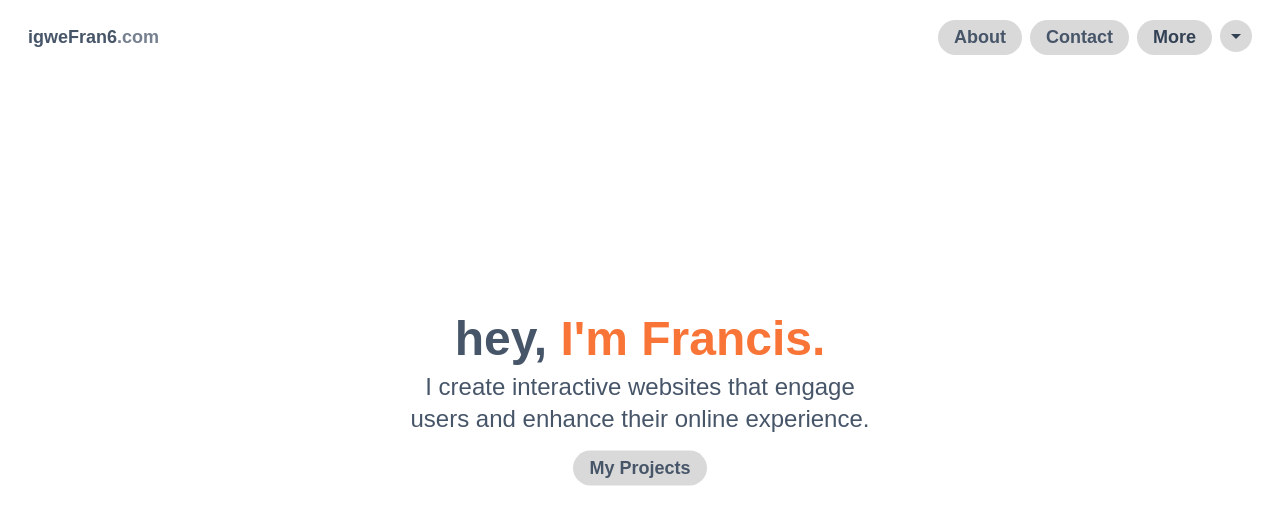
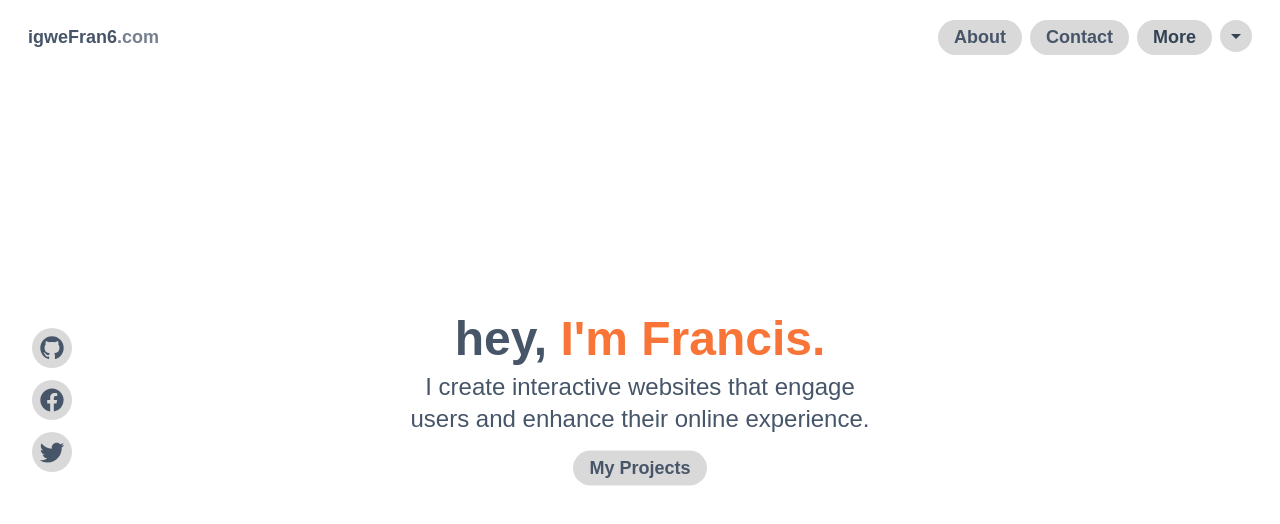
Before and after one commit to Igwefran6/igwefran6.com, a React (Vite) app: page / in a window 1280 px wide. Shown: the top 524 px of the page. Built offline with nearby package versions, Linux system fonts and the light colour scheme; a web font is replaced by a local one.

Commit message:
Move SocialIcon, Modify Home component

```diff
--- a/package.json
+++ b/package.json
@@ -10,6 +10,8 @@
     "preview": "vite preview"
   },
   "dependencies": {
+    "@mdi/js": "^7.4.47",
+    "@mdi/react": "^1.6.1",
     "react": "^18.3.1",
     "react-dom": "^18.3.1",
     "react-router-dom": "^6.25.1"
--- /dev/null
+++ b/src/components/SocialIcon.jsx
@@ -0,0 +1,34 @@
+import Icon from "@mdi/react";
+import { useState } from "react";
+
+const SocialIcon = ({ icon, toolTip }) => {
+  const [visible, setVisible] = useState(false);
+  return (
+    <div className="relative">
+      <div
+        className="group"
+        onMouseEnter={() => setVisible(true)}
+        onMouseLeave={() => setVisible(false)}
+      >
+        {" "}
+        <span className="w-10 h-10 bg-primary group-hover:bg-secondary rounded-full grid place-items-center transition-all">
+          <Icon
+            path={icon}
+            size="28px"
+            className="group-hover:text-primary transition-all"
+          />
+        </span>
+      </div>
+      {visible && (
+        <span className="absolute top-0 left-12 bg-secondary text-primary py-[2px] px-1 rounded text-[14px]">
+          <span className="relative">
+            <span className="absolute after:content-[''] top-1/2 translate-y-[-50%] ml-[-18px] border-[8px] border-l-transparent border-t-transparent border-b-transparent border-r-secondary "></span>
+            {toolTip}
+          </span>
+        </span>
+      )}
+    </div>
+  );
+};
+
+export default SocialIcon;
--- a/src/pages/Home.jsx
+++ b/src/pages/Home.jsx
@@ -1,11 +1,19 @@
 import Header from "../components/layouts/Header";
 import IntroContainer from "../components/layouts/IntroContainer";
 import Button from "../components/Button";
+import SocialIcon from "../components/SocialIcon";
+import { mdiGithub, mdiFacebook, mdiTwitter } from "@mdi/js";
 
 const Home = () => {
   return (
     <div className="w-screen h-screen relative">
       <Header />
+
+      <div className="absolute left-8 top-1/2 -translate-y-1/2 flex flex-col gap-3">
+        <SocialIcon icon={mdiGithub} toolTip="github" />
+        <SocialIcon icon={mdiFacebook} toolTip="facebook" />
+        <SocialIcon icon={mdiTwitter} toolTip="twitter" />
+      </div>
       <div className="absolute top-1/2 right-1/2 translate-x-1/2 -translate-y-1/2">
         {" "}
         <IntroContainer />
```
Also changed, not shown: src/components/layouts/SocialIcon.jsx (deleted), 1 other file (tests, documents, lock files or other folders).
